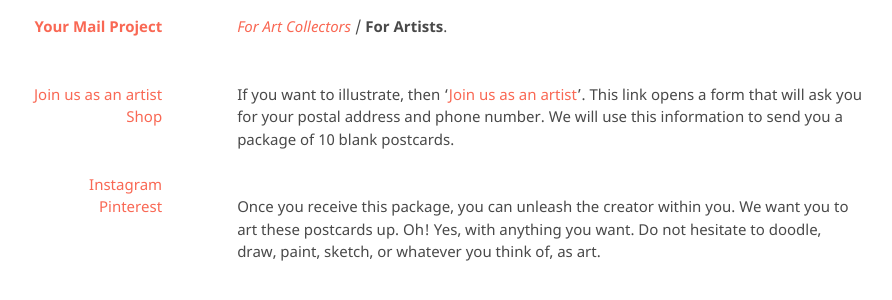
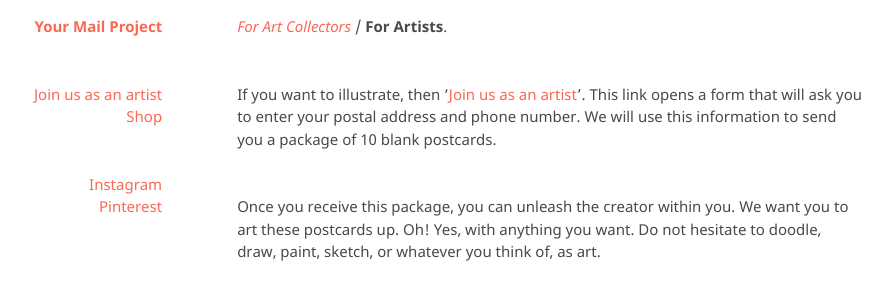
Before and after one commit to kvshvlin/yourmailproject, a Jekyll site: the page built from forartists.md, in a window 1280 px wide. Shown: the part 210-510 px from the top of the page, without its empty margins (191-1083 px from the left). Built offline with Jekyll 4.4.1, drawn with Linux system fonts in a browser that asks for light colours; our own code applies the rules of GitHub Pages for plain Markdown files.

Commit message:
Update forartists.md

```diff
--- a/forartists.md
+++ b/forartists.md
@@ -1,6 +1,6 @@
 [_For Art Collectors_](https://kvshvlin.github.io/yourmailproject/forartcollectors.html) / **For Artists**.
 
-If you want to illustrate, then '<a href="https://yourmailproject.typeform.com/to/krhWpQJZ" target="_blank">Join&nbsp;us&nbsp;as&nbsp;an&nbsp;artist</a>'. This link opens a form that will ask you for your postal address and phone number. We will use this information to send you a package of 10 blank postcards.
+If you want to illustrate, then '<a href="https://yourmailproject.typeform.com/to/krhWpQJZ" target="_blank">Join&nbsp;us&nbsp;as&nbsp;an&nbsp;artist</a>'. This link opens a form that will ask you to enter your postal address and phone number. We will use this information to send you a package of 10 blank postcards.
 
 Once you receive this package, you can unleash the creator within you. We want you to art these postcards up. Oh! Yes, with anything you want. Do not hesitate to doodle, draw, paint, sketch, or whatever you think of, as art.
 
```
